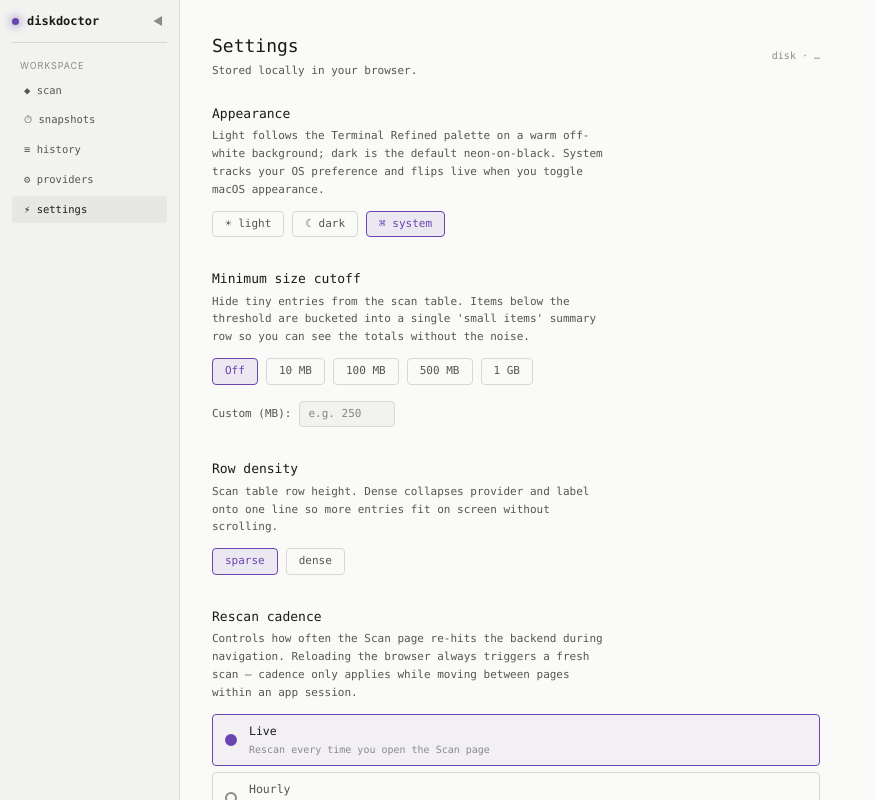
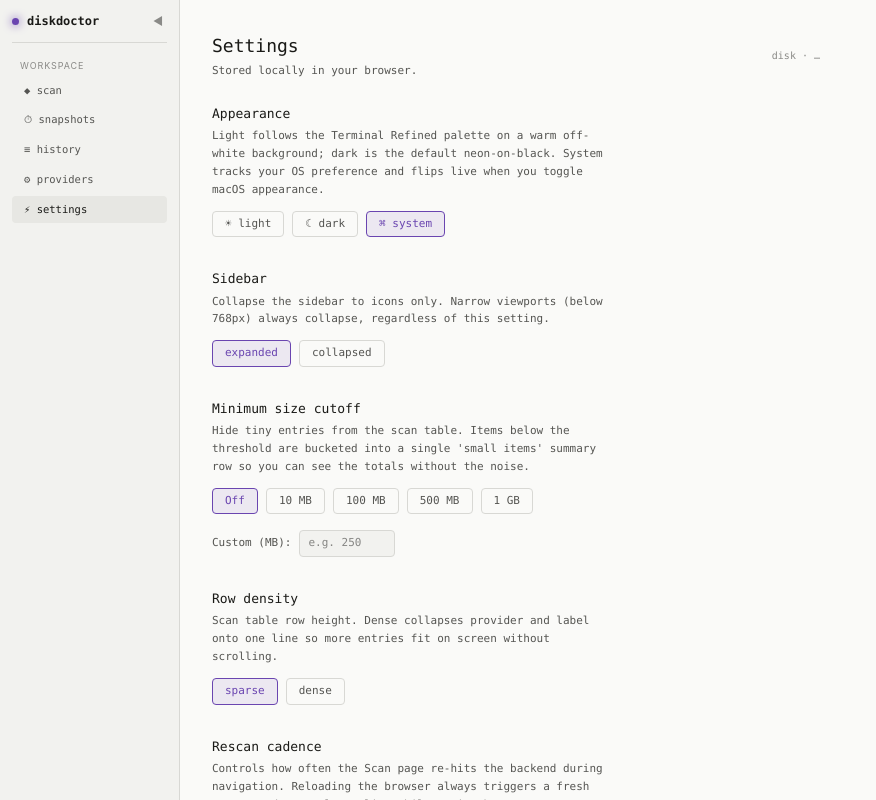
Before and after one commit to katagun/devdoctor, a React (Vite) app in the folder web/: page /settings in a window 1280 px wide. Shown: the top 800 px of the page, without its empty margins (0-876 px from the left). Built offline with nearby package versions, Linux system fonts and the light colour scheme; no server answers.

Commit message:
feat(web): Settings page sidebar expanded/collapsed chips

```diff
--- a/web/src/pages/Settings.tsx
+++ b/web/src/pages/Settings.tsx
@@ -90,6 +90,26 @@ export default function Settings() {
           </Chip>
           <Chip active={settings.theme === "system"} onClick={() => setTheme("system")}>
             ⌘ system
+          </Chip>
+        </div>
+      </Section>
+
+      <Section
+        title="Sidebar"
+        description="Collapse the sidebar to icons only. Narrow viewports (below 768px) always collapse, regardless of this setting."
+      >
+        <div className="flex gap-2">
+          <Chip
+            active={!settings.sidebarCollapsed}
+            onClick={() => applyAndFlash({ sidebarCollapsed: false })}
+          >
+            expanded
+          </Chip>
+          <Chip
+            active={settings.sidebarCollapsed}
+            onClick={() => applyAndFlash({ sidebarCollapsed: true })}
+          >
+            collapsed
           </Chip>
         </div>
       </Section>
```
